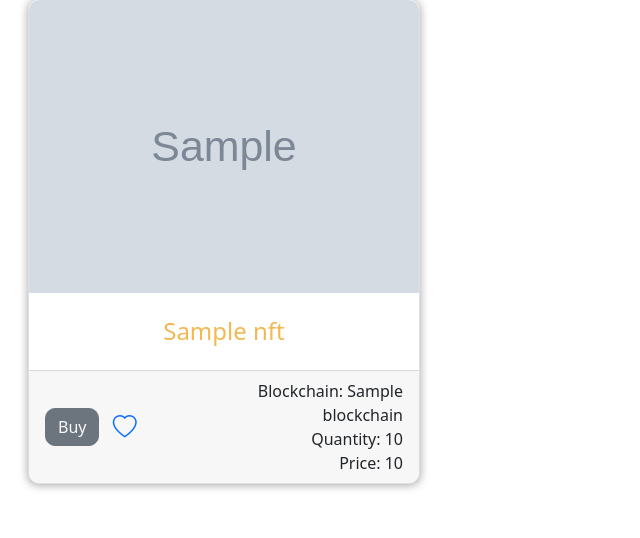
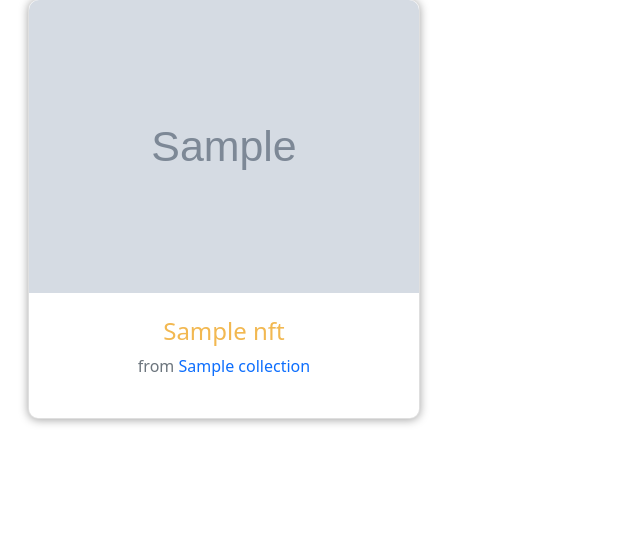
Before and after one commit to a-shiro/NFT-Themed-Marketplace, a Django app: template templates/web_generic_features/marketplace/marketplace_search.html in a window 1280 px wide. Shown: the part 262-800 px from the top of the page, without its empty margins (0-640 px from the left). Run offline with Django 4.2, Linux system fonts and the light colour scheme; the template is opened without the code that fills it: most values are stand-ins (such as "Sample title", 1, 10 or a date in 2020); grey boxes marked "Sample" are stand-in pictures.

Commit message:
Touched up code

```diff
--- a/DesertTraders/web_generic_features/views/marketplace.py
+++ b/DesertTraders/web_generic_features/views/marketplace.py
@@ -82,7 +82,7 @@ class FavoriteNFTView(generic_views.View, mixins.LoginRequiredMixin):
 
 class SortCollectionView(CollectionDetailsView):
     def get_context_data(self, **kwargs):
-        collection = Collection.objects.get(pk=kwargs['pk'])
+        collection = self.object
         nfts = collection.nft_set.all()
 
         nfts_and_favorite_pair = get_nfts_and_favorite(iterable=nfts, profile=self.request.user.profile,
--- a/templates/web_generic_features/main/home.html
+++ b/templates/web_generic_features/main/home.html
@@ -409,7 +409,8 @@
                     <p class="mt-3">
                         To add an NFT to a collection you have to click <b style="color: #F2B851">
                         'Add NFT'</b>, then as you set up its details you will have a dropdown with your collection
-                        choices. Simple as that. You are done here so lets move to posting them live on the market.
+                        choices. A minimum of 4 NFTs are required in a collection in order for you to be able to sell it. Simple as
+                        that. You are done here so lets move to posting them live on the market.
                     </p>
                 </div>
             </div>
--- a/templates/web_generic_features/marketplace/marketplace_search.html
+++ b/templates/web_generic_features/marketplace/marketplace_search.html
@@ -39,50 +39,13 @@
 
                                 <div class="card-body text-center">
                                     <h4 class="mt-2" style="color: #F2B851"> {{ nft.title|truncatechars:22 }}</h4>
-                                </div>
-                                <div class="card-footer">
-                                    <div class="row align-items-center">
-                                        {% if nft.quantity == 0 %}
-                                            <div class="col-12 text-center">
-                                                <h4 class="text-secondary my-3">
-                                                    Sold out
-                                                </h4>
-                                            </div>
-                                        {% else %}
-                                            <div class="col-6">
-                                                {% if request.user.profile.balance.balance >= nft.price %}
-                                                    <button class="btn custom-btn-desert">
-                                                        <a class="text-decoration-none text-light"
-                                                           href="{% url 'buy nft' nft.pk %}">Buy</a>
-                                                    </button>
-                                                {% else %}
-                                                    <button class="btn btn-secondary text-light"
-                                                            style="border-radius: 10px"
-                                                            title="Insufficient Balance">
-                                                        Buy
-                                                    </button>
-                                                {% endif %}
-                                                <button class="btn px-2 pt-3">
-                                                    <a class=" custom-like-link" href="{% url 'favorite nft' nft.pk %}">
-                                                        {% if favorite %}
-                                                            <h4>
-                                                                <i class="bi bi-heart-fill" style="color: #e43f3f"></i>
-                                                            </h4>
-                                                        {% else %}
-                                                            <h4>
-                                                                <i class="bi bi-heart"></i>
-                                                            </h4>
-                                                        {% endif %}
-                                                    </a>
-                                                </button>
-                                            </div>
-                                            <div class="col-6 text-end">
-                                                <p class="m-0">Blockchain: {{ nft.blockchain }}</p>
-                                                <p class="m-0">Quantity: {{ nft.quantity }}</p>
-                                                <p class="m-0">Price: {{ nft.price }}</p>
-                                            </div>
-                                        {% endif %}
-                                    </div>
+                                    <p class="mb-4 text-secondary">from
+                                        <a class="text-decoration-none custom-link-desert"
+                                           href="{% url 'collection details' nft.collection.pk %}"
+                                           title="View owner's profile">
+                                            <span>{{ nft.collection.title|truncatechars:22 }}</span>
+                                        </a>
+                                    </p>
                                 </div>
                             </div>
                         </div>
--- a/templates/web_generic_features/profile/personal_profile/personal_workshop.html
+++ b/templates/web_generic_features/profile/personal_profile/personal_workshop.html
@@ -50,7 +50,7 @@
                                 </div>
                                 <div class="card-footer">
                                     <div class="row my-1">
-                                        {% if collection.nft_set.all %}
+                                        {% if collection.nft_set.all|length_is:4 %}
                                             <div class="col-8 text-start">
                                                 <button class="btn btn-sm custom-btn-desert text-light">
                                                     <a class="text-decoration-none text-light" href="{% url 'sell collection' collection.pk %}">Post on Market</a>
@@ -60,7 +60,7 @@
                                             <div class="col-8 text-start">
                                                 <button class="btn btn-sm btn-secondary text-light"
                                                         style="border-radius: 10px"
-                                                        title="Add an NFT in Order to Sell Collection">
+                                                        title="A Total of 4 NFT are Required in Order to Sell this Collection">
                                                     Post On Market
                                                 </button>
                                             </div>
```
